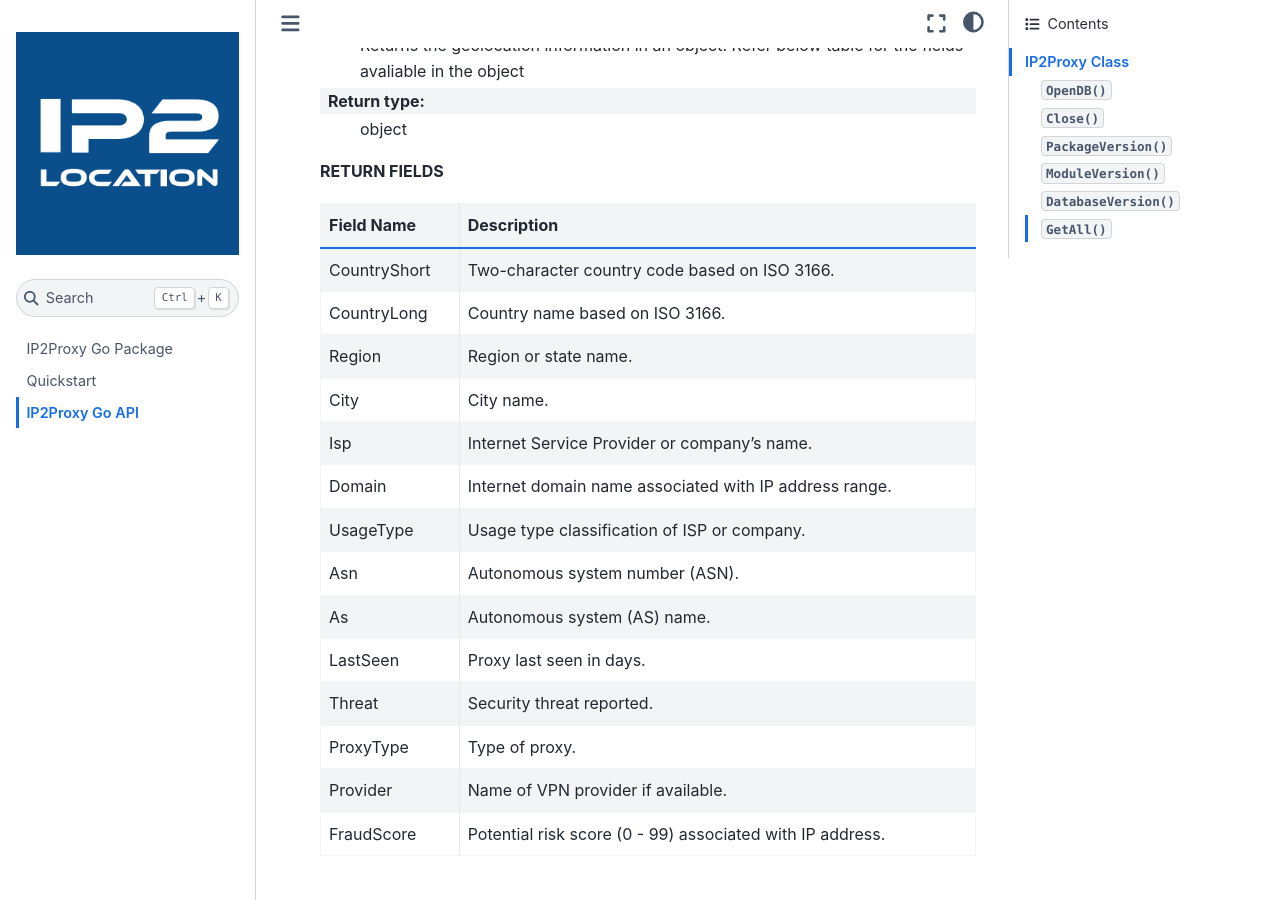
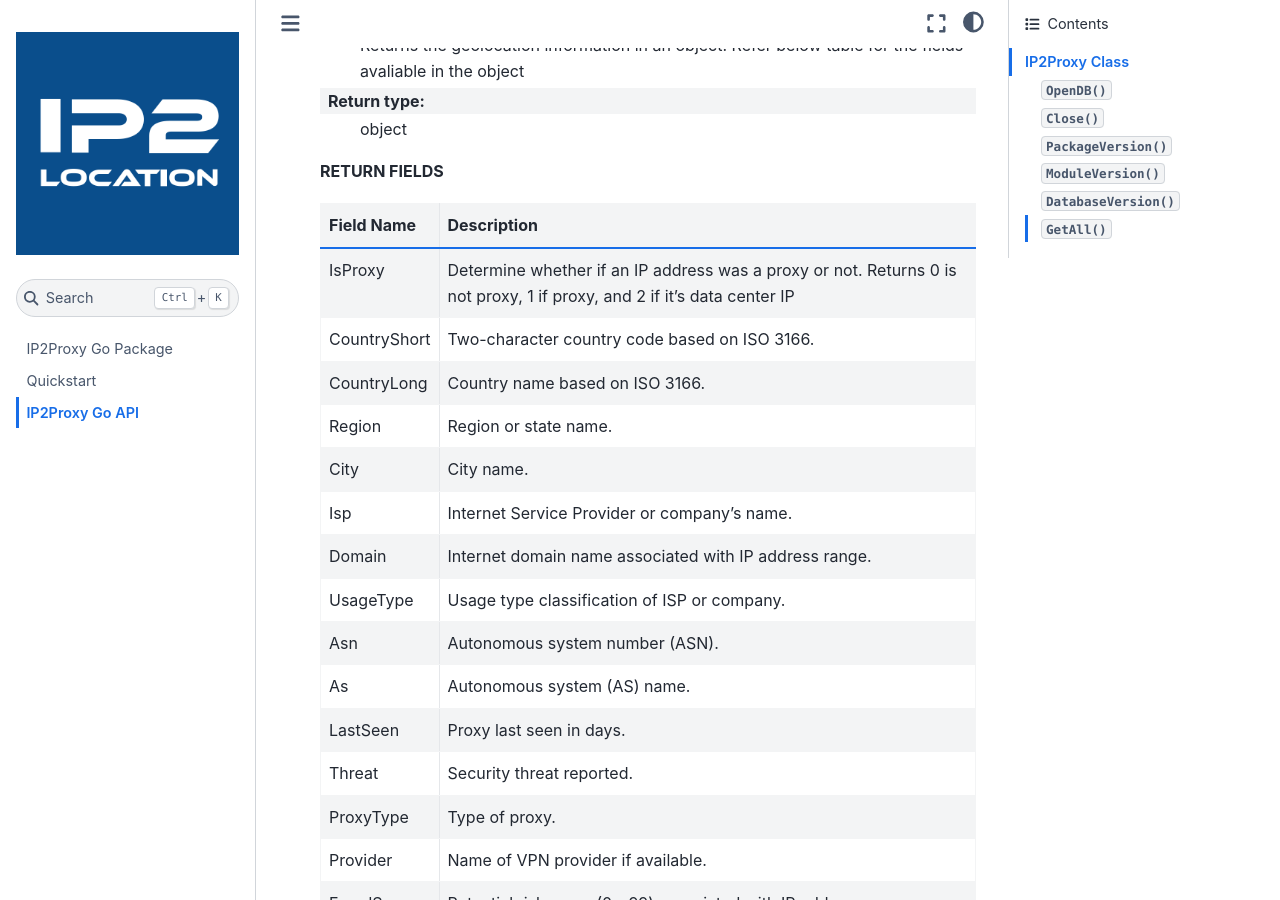
Before and after one commit to ip2location/ip2proxy-go, a Sphinx documentation site: the page built from docs/source/code.md, in a window 1280 px wide and 900 px high, scrolled down 1400 px. Built offline with Sphinx 7.4.7 and the Sphinx Book theme 1.1.4, drawn with Linux system fonts in a browser that asks for light colours.

Commit message:
Update code.md
Added IsProxy field description.

```diff
--- a/docs/source/code.md
+++ b/docs/source/code.md
@@ -43,6 +43,7 @@ Retrieve geolocation information for an IP address.
 
 | Field Name       | Description                                                  |
 | ---------------- | ------------------------------------------------------------ |
+| IsProxy         |     Determine whether if an IP address was a proxy or not. Returns 0 is not proxy, 1 if proxy, and 2 if it's data center IP |
 | CountryShort    |     Two-character country code based on ISO 3166. |
 | CountryLong    |     Country name based on ISO 3166. |
 | Region     |     Region or state name. |
```
